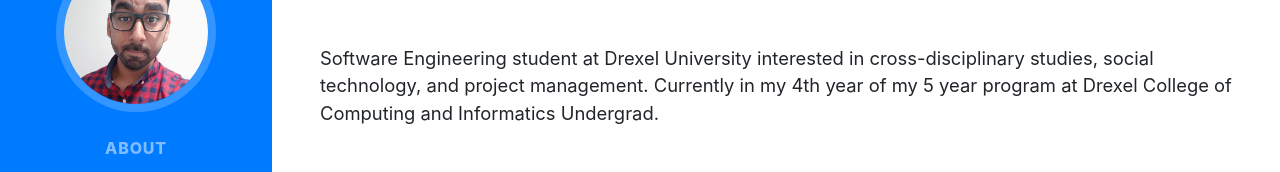
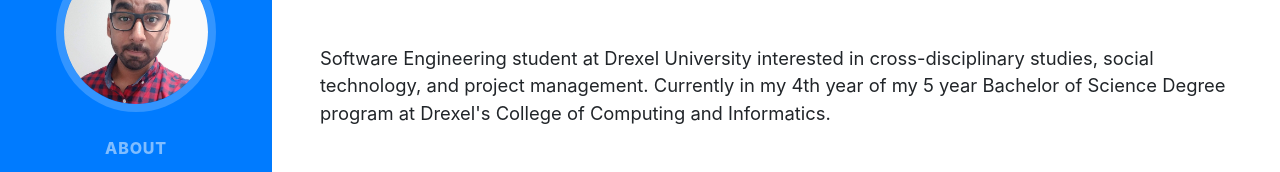
Before and after one commit to AbirRazzak/AbirRazzak.github.io, a website with bundled scripts: page index.html in a window 1280 px wide. Shown: the part 304-476 px from the top of the page. Built offline with nearby package versions, Linux system fonts and the light colour scheme; a web font is replaced by a local one.

Commit message:
Updated tagline

```diff
--- a/index.html
+++ b/index.html
@@ -69,7 +69,7 @@
           <div class="subheading mb-5">Philadelphia, PA 19104 · 267-274-8265 ·
             <a href="mailto:abir@drexel.edu">abir@drexel.edu</a>
           </div>
-          <p class="lead mb-5">Software Engineering student at Drexel University interested in cross-disciplinary studies, social technology, and project management. Currently in my 4th year of my 5 year program at Drexel College of Computing and Informatics Undergrad.</p>
+          <p class="lead mb-5">Software Engineering student at Drexel University interested in cross-disciplinary studies, social technology, and project management. Currently in my 4th year of my 5 year Bachelor of Science Degree program at Drexel's College of Computing and Informatics.</p>
           <div class="LI-profile-badge"  data-version="v1" data-size="large" data-locale="en_US" data-type="horizontal" data-theme="dark" data-vanity="abirrazzak"><a class="LI-simple-link" href='https://www.linkedin.com/in/abirrazzak?trk=profile-badge'>Abir Razzak</a></div>
           <br>
           <div class="social-icons">
```
